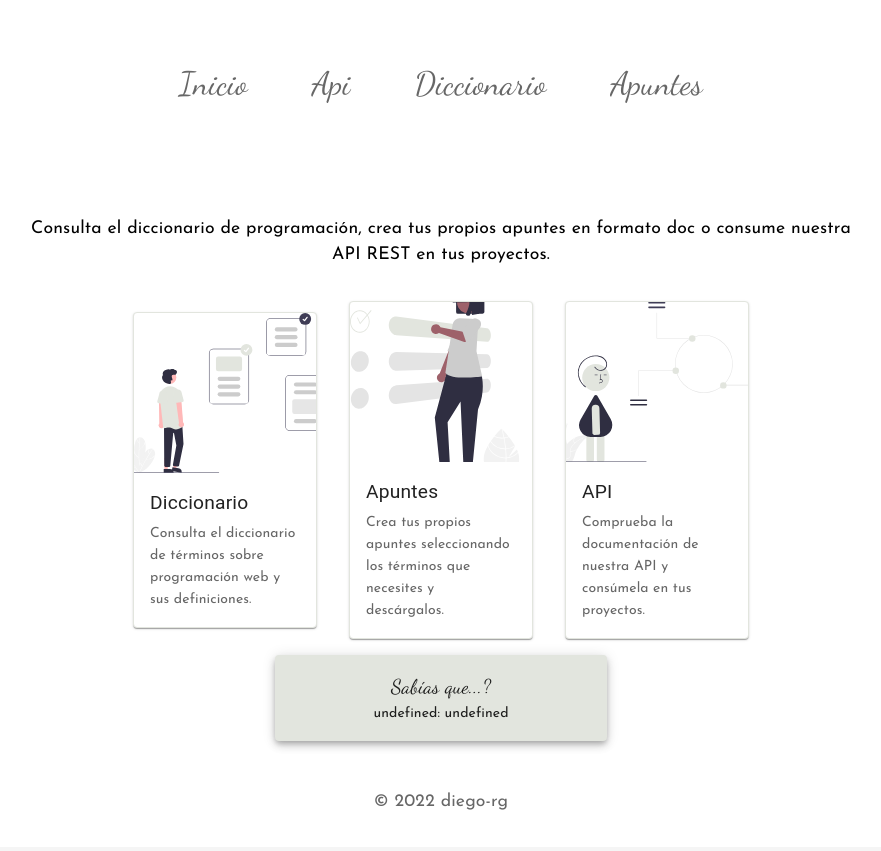
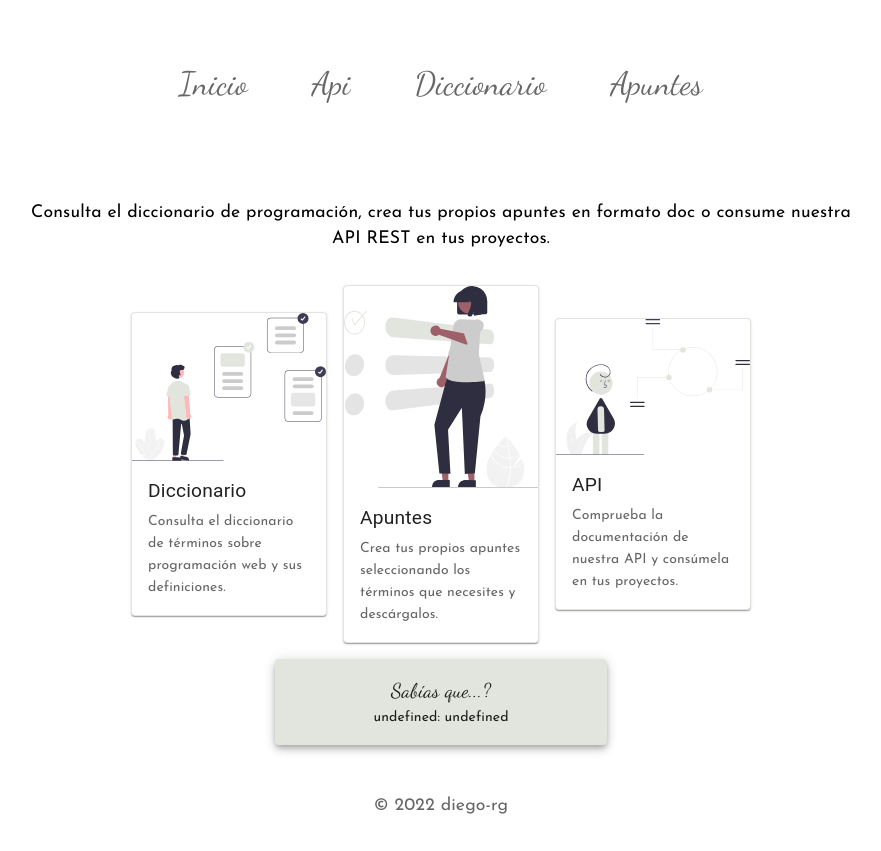
Before and after one commit to diego-rg/react-diccionario-programacion, a React (Create React App) app: page / in a window 1280 px wide. Shown: the whole page, without its empty margins (199-1080 px from the left). Built offline with nearby package versions, Linux system fonts and the light colour scheme; no server answers.

Commit message:
fixed a spacing

```diff
--- a/src/components/CheckTerms.js
+++ b/src/components/CheckTerms.js
@@ -78,7 +78,7 @@ const SabiasQue = ({ terms, categories }) => {
       component="main"
       sx={{
         padding: 2,
-        marginTop: { xs: 2, sm: 4 },
+        marginTop: { xs: 2, sm: 2 },
       }}
     >
       <Typography
--- a/src/components/CreateCheatsheet.js
+++ b/src/components/CreateCheatsheet.js
@@ -118,7 +118,7 @@ const CreateCheatsheet = ({ terms, categories }) => {
       maxWidth="lg"
       sx={{
         padding: 2,
-        marginTop: { xs: 2, sm: 4 },
+        marginTop: { xs: 2, sm: 2 },
       }}
     >
       <Typography
--- a/src/components/Home.js
+++ b/src/components/Home.js
@@ -15,7 +15,7 @@ const Home = () => {
       maxWidth="lg"
       sx={{
         padding: 2,
-        marginTop: { xs: 2, sm: 4 },
+        marginTop: { xs: 2, sm: 2 },
       }}
     >
       <Typography
@@ -31,13 +31,13 @@ const Home = () => {
       </Typography>
 
       <Grid
-        spacing={4}
+        spacing={2}
         container
         direction="row"
         justifyContent="center"
         alignItems="center"
       >
-        <Grid item xs={12} sm={3}>
+        <Grid item xs={12} sm={3} sx={{ marginTop: { xl: 20, lg: 0 } }}>
           <LinkNav
             sx={{
               margin: 0,
@@ -53,7 +53,7 @@ const Home = () => {
               <CardActionArea>
                 <CardMedia
                   component="img"
-                  height="160"
+                  height="auto"
                   image="/checking.svg"
                   alt="person reading data"
                 />
@@ -71,7 +71,7 @@ const Home = () => {
           </LinkNav>
         </Grid>
 
-        <Grid item xs={12} sm={3} sx={{ marginTop: { xl: 20, lg: 0 } }}>
+        <Grid item xs={12} sm={3}>
           <LinkNav href="/cheatsheet">
             <Card
               sx={{
@@ -82,7 +82,7 @@ const Home = () => {
               <CardActionArea>
                 <CardMedia
                   component="img"
-                  height="160"
+                  height="auto"
                   image="/choosing.svg"
                   alt="person choosing data"
                 />
@@ -111,7 +111,7 @@ const Home = () => {
               <CardActionArea>
                 <CardMedia
                   component="img"
-                  height="160"
+                  height="auto"
                   image="/data.svg"
                   alt="person checking a network"
                 />
```
Also changed, not shown: public/index.css (line endings or trailing spaces).
